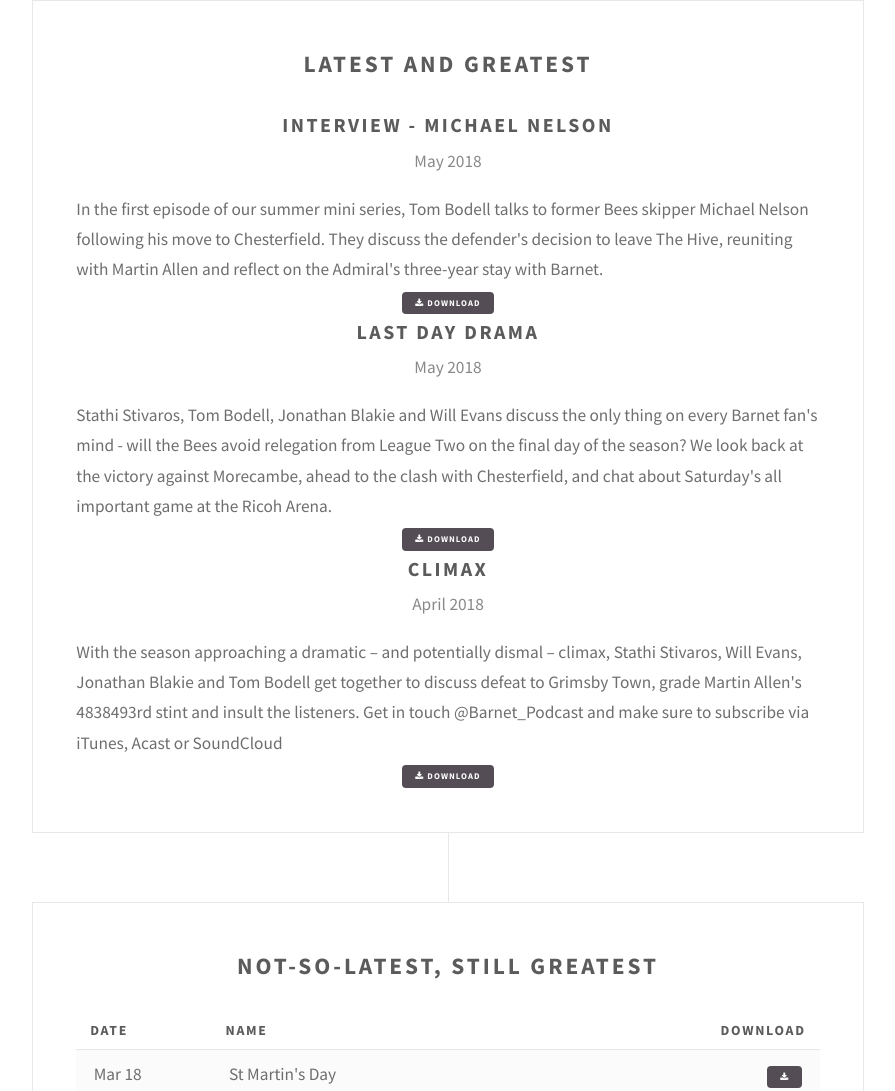
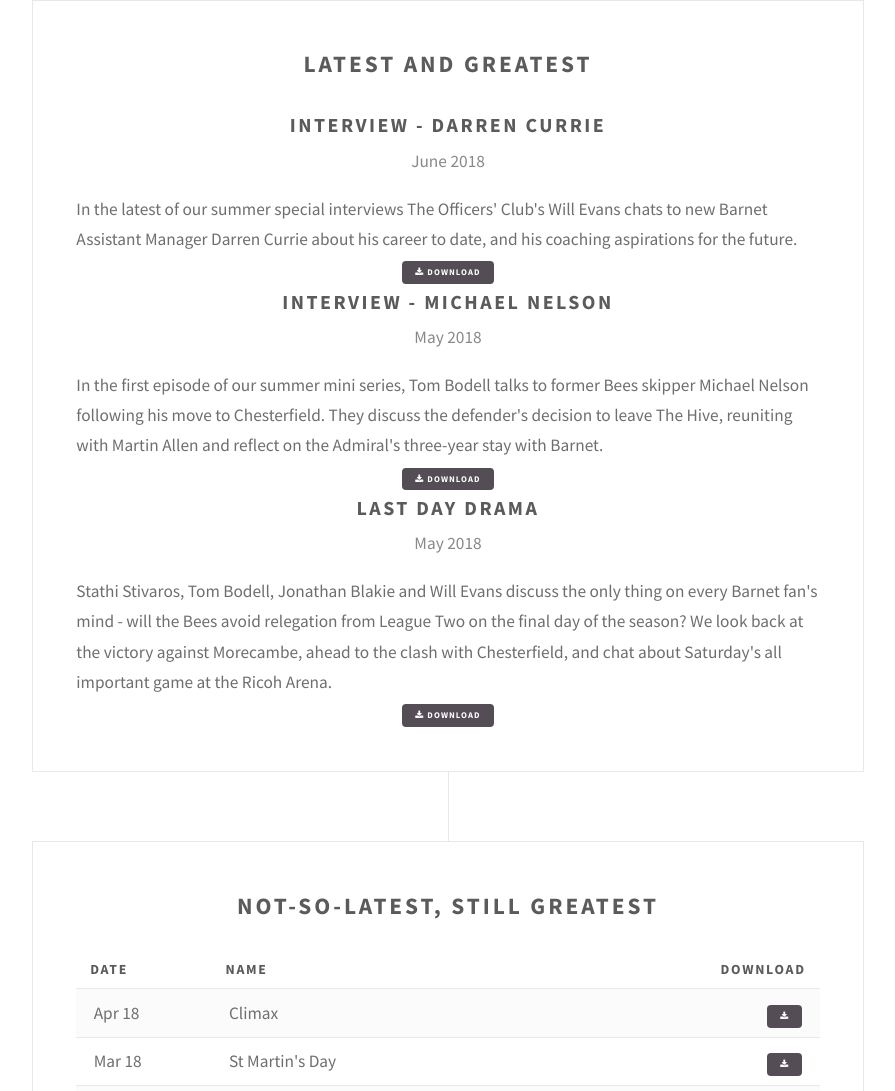
Before and after one commit to Stivaros/officers-club, a plain HTML site: page podcast.html in a window 1280 px wide. Shown: the part 518-1609 px from the top of the page, without its empty margins (192-1087 px from the left). Drawn offline with Linux system fonts and the light colour scheme; a web font is replaced by a local one.

Commit message:
:bento: Release Darren Currie Interview

```diff
--- a/podcast.html
+++ b/podcast.html
@@ -29,6 +29,16 @@
           <h2>Latest and Greatest</h2>
           <section>
             <header>
+              <h3>Interview - Darren Currie</h3>
+              <p>June 2018</p>
+            </header>
+            <p>
+              In the latest of our summer special interviews The Officers' Club's Will Evans chats to new Barnet Assistant Manager Darren Currie about his career to date, and his coaching aspirations for the future.
+            </p>
+            <p class="center">
+              <a href="https://s3-eu-west-1.amazonaws.com/officersclubpod/media/i00220180607DarrenCurrieInterview.mp3" class="button btn-sm"> <span class="icon fa-download"></span> Download</a>
+            </p>
+            <header>
               <h3>Interview - Michael Nelson</h3>
               <p>May 2018</p>
             </header>
@@ -48,16 +58,6 @@
             <p class="center">
               <a href="https://s3-eu-west-1.amazonaws.com/officersclubpod/media/00920180501LastDayDrama.mp3" class="button btn-sm"> <span class="icon fa-download"></span> Download</a>
             </p>
-            <header>
-              <h3>Climax</h3>
-              <p>April 2018</p>
-            </header>
-            <p>
-              With the season approaching a dramatic – and potentially dismal – climax, Stathi Stivaros, Will Evans, Jonathan Blakie and Tom Bodell get together to discuss defeat to Grimsby Town, grade Martin Allen's 4838493rd stint and insult the listeners. Get in touch @Barnet_Podcast and make sure to subscribe via iTunes, Acast or SoundCloud
-            </p>
-            <p class="center">
-              <a href="https://s3-eu-west-1.amazonaws.com/officersclubpod/media/00820180416Climax.mp3" class="button btn-sm"> <span class="icon fa-download"></span> Download</a>
-            </p>
           </section>
         </div>
 				<div class="box container">
@@ -75,6 +75,13 @@
 									</tr>
 								</thead>
 								<tbody>
+                  <tr>
+                    <td>Apr 18</td>
+                    <td>Climax</td>
+                    <td class="right-align">
+                      <a href="https://s3-eu-west-1.amazonaws.com/officersclubpod/media/00820180416Climax.mp3" class="button btn-sm btn-xs"><span class="icon fa-download"></span></a>
+                    </td>
+                  </tr>
                   <tr>
                     <td>Mar 18</td>
                     <td>St Martin's Day</td>
```
